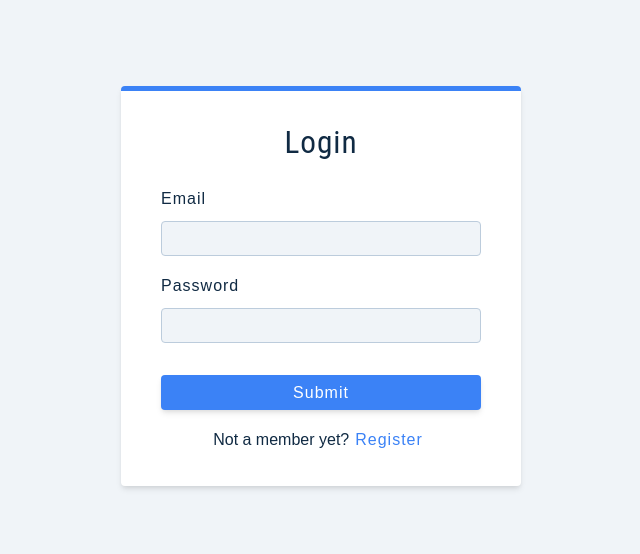
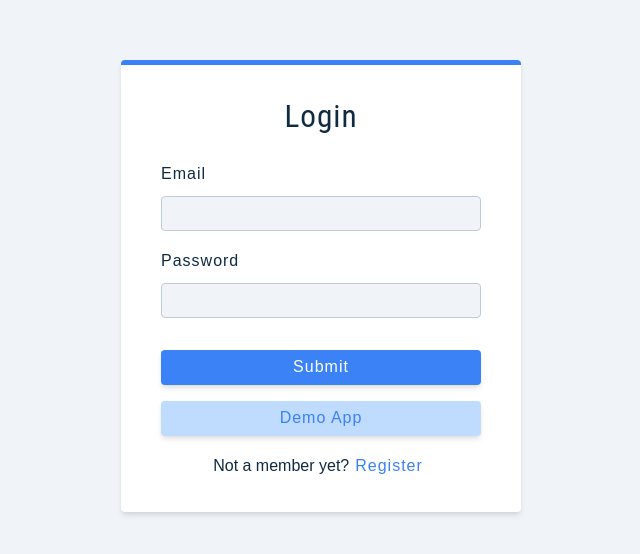
Before and after one commit to olaide-hok/redux-jobhustle, a React (Create React App) app: page /register in a window 1280 px wide. Shown: the part 114-668 px from the top of the page, without its empty margins (319-959 px from the left). Built offline with nearby package versions, Linux system fonts and the light colour scheme.

Commit message:
Setup Test User

```diff
--- a/src/pages/Register.js
+++ b/src/pages/Register.js
@@ -82,6 +82,15 @@
           {isLoading ? 'loading...' : 'submit'}
         </button>
 
+        <button type="submit" className="btn btn-block btn-hipster" disabled={isLoading}
+          onClick={() =>
+          dispatch(
+            loginUser({email: 'testUser@test.com', password: 'secret'})
+          ) }
+        >
+          {isLoading ? 'loading...' : 'Demo app'}
+        </button>
+
         <p>
           {values.isMember ? 'Not a member yet?' : 'Already a member?'}
           <button type='button' onClick={toggleMember} className='member-btn'          >
```
